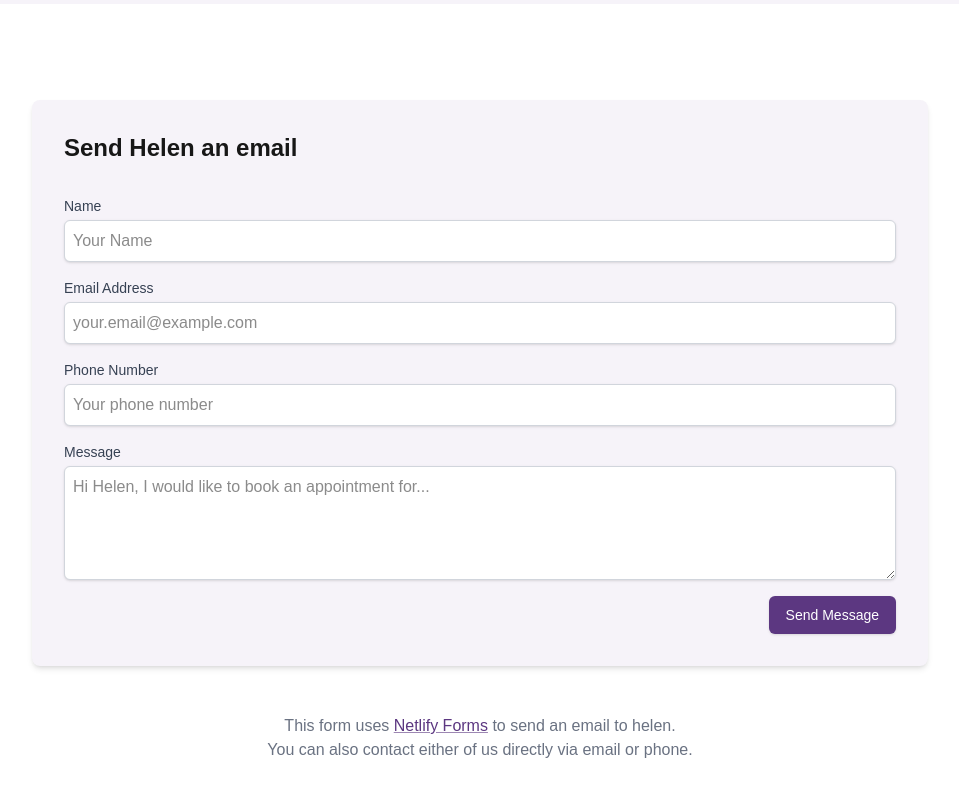
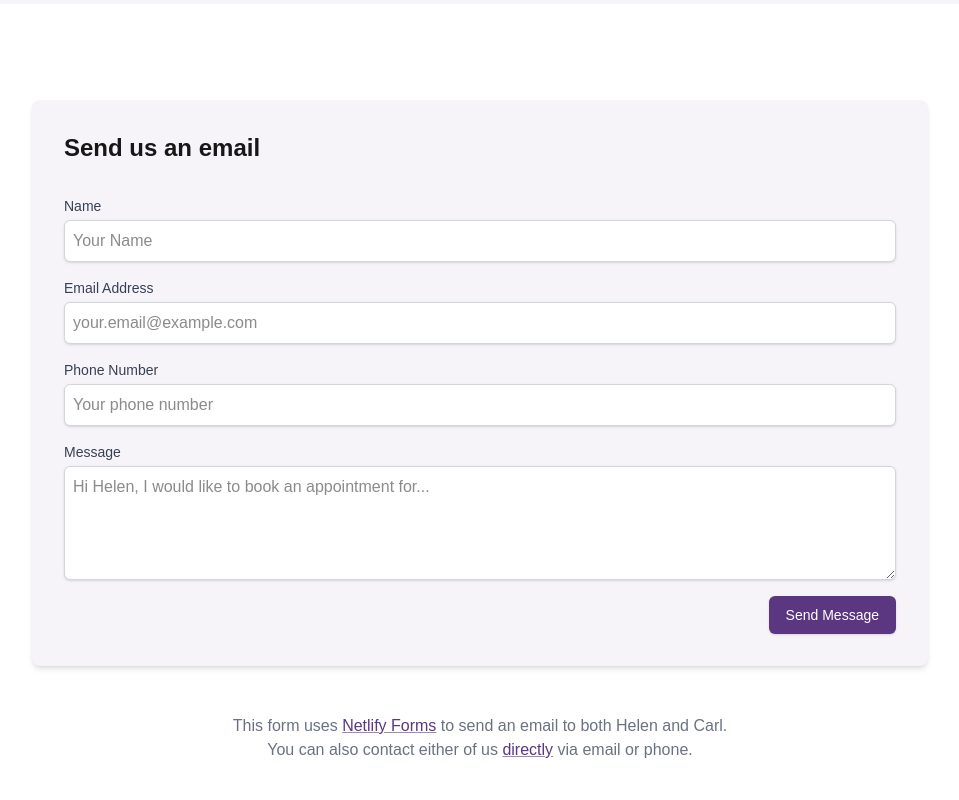
Before and after one commit to millsaj/calen-therapy, a Next.js app: page /contact-us in a window 1280 px wide. Shown: the part 360-1160 px from the top of the page, without its empty margins (160-1119 px from the left). Built offline with nearby package versions, Linux system fonts and the light colour scheme.

Commit message:
Fix wording on contact page to match notification update

```diff
--- a/app/contact-us/ContactForm.tsx
+++ b/app/contact-us/ContactForm.tsx
@@ -57,6 +57,18 @@ export function ContactForm() {
     }
   };
 
+  const handleScrollToContact = () => {
+    const contactSection = document.getElementById('direct-contact-info-start');
+    console.log(contactSection);
+
+    if (contactSection) {
+      contactSection.scrollIntoView({
+        behavior: 'smooth',
+        block: 'start',
+      });
+    }
+  };
+
   return (
     <div className="max-w-4xl mx-auto">
       <form
@@ -74,7 +86,7 @@ export function ContactForm() {
           </div>
         )}
 
-        <h2 className="text-2xl font-bold mb-4">Send Helen an email</h2>
+        <h2 className="text-2xl font-bold mb-4">Send us an email</h2>
 
         <div className="hidden">
           <label htmlFor="firstName" className="block text-sm font-medium text-gray-700">
@@ -173,10 +185,15 @@ export function ContactForm() {
 
       <div className="text-center max-w-3xl mx-auto mt-12 text-gray-500">
         <p>
-          This form uses <Link href={routes.external.formUserLink()} className="text-primary underline hover:text-accent hover:no-underline decoration-primary/60">Netlify Forms</Link> to send an email to helen.
+          This form uses <Link href={routes.external.formUserLink()} className="text-primary underline hover:text-accent hover:no-underline decoration-primary/60">Netlify Forms</Link> to send an email to both Helen and Carl.
         </p>
         <p>
-          You can also contact either of us directly via email or phone.
+          You can also contact either of us{' '}
+          <button
+            onClick={handleScrollToContact}
+            className="text-primary underline hover:text-accent hover:no-underline decoration-primary/60 cursor-pointer"
+          >directly</button>
+          {' '}via email or phone.
         </p>
       </div>
     </div>
--- a/app/contact-us/page.tsx
+++ b/app/contact-us/page.tsx
@@ -47,6 +47,8 @@ export default function ContactUsPage() {
       <StripedSection secondary={false} primary={false}>
         <ContactForm />
       </StripedSection>
+
+      <a id="direct-contact-info-start" className="invisible"></a>
 
       <StripedSection secondary={true} primary={false}>
         <div className="max-w-4xl mx-auto">
```
